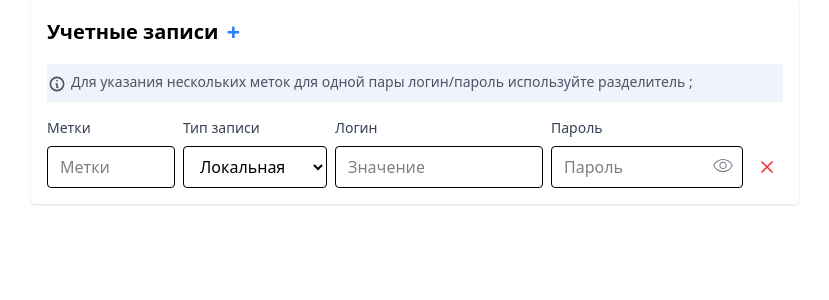
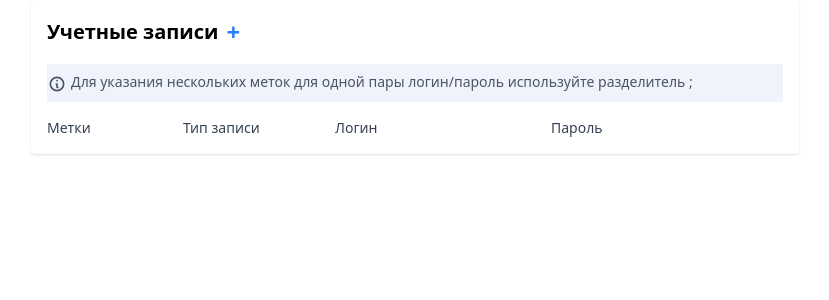
Before and after one commit to Shirengate/account-form-generator-, a Vue app in the folder account-generator/: page / in a window 1280 px wide. Shown: the top 300 px of the page, without its empty margins (225-1054 px from the left). Built offline with nearby package versions, Linux system fonts and the light colour scheme.

Commit message:
added concept of creating a new account

```diff
--- a/account-generator/src/App.vue
+++ b/account-generator/src/App.vue
@@ -6,7 +6,10 @@
     </div>
     <layout-clue />
     <fields-title />
-    <Field />
+
+    <template v-for="item in accountStore.accounts">
+      <Field :id="item.id" />
+    </template>
   </div>
 </template>
 
@@ -15,4 +18,6 @@ import LayoutClue from "@/components/Layout/Clue.vue";
 import CreateBtn from "./components/Layout/CreateBtn.vue";
 import FieldsTitle from "@/components/Layout/FieldsTitle.vue";
 import Field from "./components/Account/Field.vue";
+import { useAccountStore } from "./stores/account";
+const accountStore = useAccountStore();
 </script>
--- a/account-generator/src/components/Account/Field.vue
+++ b/account-generator/src/components/Account/Field.vue
@@ -13,14 +13,18 @@
       class="border rounded px-3 py-2 w-full"
     />
 
-    <select class="border rounded px-3 py-2 w-full">
-      <option>Локальная</option>
-      <option>LDAP</option>
+    <select
+      class="border rounded px-3 py-2 w-full"
+      v-model="targetAccount.type"
+    >
+      <option value="Local">Локальная</option>
+      <option value="LDAP">LDAP</option>
     </select>
 
     <input
+      v-model="targetAccount.login"
       type="text"
-      placeholder="Значение"
+      placeholder="Логин"
       class="border rounded px-3 py-2 w-full"
       maxlength="100"
       required
@@ -29,6 +33,7 @@
     <div v-if="hasPassword" class="relative w-full">
       <input
         :type="visibilityComponent === OpenEye ? 'password' : 'text'"
+        v-model="targetAccount.password"
         placeholder="Пароль"
         class="border rounded px-3 py-2 w-full"
         maxlength="100"
@@ -66,8 +71,20 @@
 
 <script lang='ts' setup>
 import { shallowRef, VueElement, type ShallowRef } from "vue";
+import { useAccountStore } from "@/stores/account";
 import OpenEye from "../ui/OpenEye.vue";
-const props = defineProps<{}>();
+import { computed } from "vue";
+import type { Account } from "@/types";
+import { watch } from "vue";
+const accountStore = useAccountStore();
+
+const props = defineProps<{
+  id: string;
+}>();
+
+const targetAccount = accountStore.accounts.find(
+  (acc: Account) => acc.id === props.id
+);
 
 async function changeVisibility(): Promise<void> {
   if (visibilityComponent.value === OpenEye) {
@@ -79,7 +96,14 @@ async function changeVisibility(): Promise<void> {
   }
 }
 const visibilityComponent: ShallowRef<VueElement> = shallowRef(OpenEye);
-const hasPassword: boolean = true;
+
+const hasPassword = computed(() => targetAccount.type === "Local");
+
+watch(hasPassword, (newValue: Boolean) => {
+  if (!newValue) {
+    targetAccount.password = null;
+  }
+});
 </script>
 
 <style lang="scss" scoped>
--- a/account-generator/src/components/Layout/CreateBtn.vue
+++ b/account-generator/src/components/Layout/CreateBtn.vue
@@ -1,5 +1,6 @@
 <template>
   <button
+    @click="createAccount"
     title="Добавить запись"
     class="text-blue-500 cursor-pointer text-2xl font-bold"
   >
@@ -10,4 +11,15 @@
 
 
 <script lang="ts" setup>
+import { useAccountStore } from "@/stores/account";
+const accountStore = useAccountStore();
+function createAccount() {
+  accountStore.accounts.push({
+    id: crypto.randomUUID(),
+    tags: [],
+    type: "Local",
+    login: null,
+    password: null,
+  });
+}
 </script>
--- /dev/null
+++ b/account-generator/src/stores/account.ts
@@ -0,0 +1,12 @@
+import type { Account } from "@/types";
+import { defineStore } from "pinia";
+import { type Ref, ref, watch } from "vue";
+
+export const useAccountStore = defineStore('account-store', () => {
+    const accounts:Ref<Array<Account>> = ref([])
+
+
+
+
+    return {accounts}
+})
--- /dev/null
+++ b/account-generator/src/types/index.ts
@@ -0,0 +1,14 @@
+interface Note{
+    text:string
+}
+interface Account{
+    id:string;
+    tags?:Array<Note>;
+    type: 'Local' | 'LDAP';
+    login:string | null;
+    password:string | null;
+}
+
+
+
+export type {Note,Account}
```
Also changed, not shown: account-generator/src/utils/useValidateFields.ts (added).
